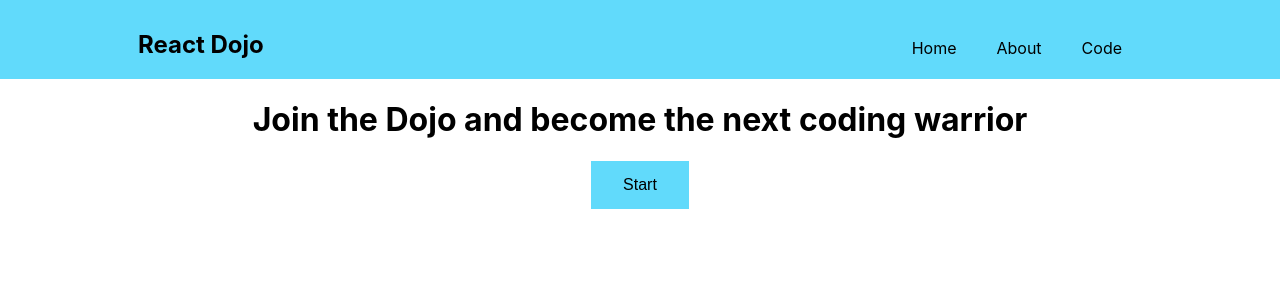
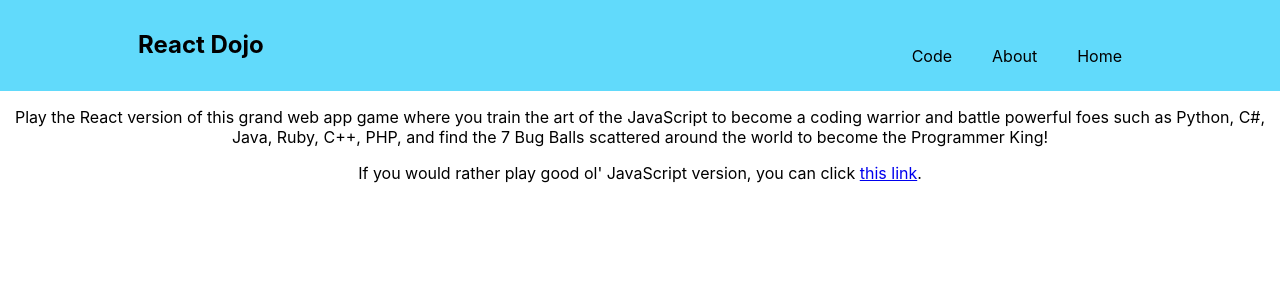
Before and after one commit to mohammedasker/ReactDojo, a React (Create React App) app: page /about in a window 1280 px wide. Shown: the top 300 px of the page. Built offline with nearby package versions, Linux system fonts and the light colour scheme.

Commit message:
added react router dom and created pages

```diff
--- a/package.json
+++ b/package.json
@@ -8,6 +8,7 @@
     "@testing-library/user-event": "^12.1.10",
     "react": "^17.0.1",
     "react-dom": "^17.0.1",
+    "react-router-dom": "^5.2.0",
     "react-scripts": "4.0.0",
     "web-vitals": "^0.2.4"
   },
--- a/src/App.css
+++ b/src/App.css
@@ -26,12 +26,12 @@ nav a h1 {
 	float: left;
 }
 
-nav ul {
+nav ul li {
 	text-decoration: none;
 	text-transform: none;
 	list-style: none;
 	float: right;
-	padding-top: 12px;
+	padding-bottom: 25px;
 }
 
 /* Global */
--- a/src/App.js
+++ b/src/App.js
@@ -1,12 +1,15 @@
-import React, { useState } from "react";
+import React from "react";
+import { BrowserRouter as Router, Switch, Route, Link } from "react-router-dom";
+
+import Home from "./pages/Home/home";
+import About from "./pages/About/about";
+
 import "./App.css";
 
 function App() {
-	const [showText, setShowText] = useState(false);
-	const onClick = () => setShowText(true);
-
 	return (
 		<div className="App">
+			<Router>
 				<header>
 					<div className="container">
 						<nav>
@@ -14,97 +17,34 @@ function App() {
 								<h1>React Dojo</h1>
 							</a>
 							<ul>
-							<a href="/">Home</a>
-							<a href="/">About</a>
-							<a href="/">Code</a>
+								<li>
+									<Link to="/">Home</Link>
+								</li>
+								<li>
+									<Link to="/about">About</Link>
+								</li>
+								<li>
+									<a href="https://github.com/mohammedasker/ReactDojo">Code</a>
+								</li>
 							</ul>
 						</nav>
 					</div>
 				</header>
-			<h1>Join the Dojo and become the next coding warrior</h1>
-			<button onClick={onClick}>Start</button>
-			{showText ? <TextOne /> : null}
+
+				<Switch>
+					<Route exact path="/">
+						<Home />
+					</Route>
+					<Route path="/about">
+						<About />
+					</Route>
+				</Switch>
+			</Router>
 		</div>
 	);
 }
 
-const TextOne = () => {
-	const [showText, setShowText] = useState(false);
-	const onClick = () => setShowText(true);
-
-	return (
-		<div>
-			<p>Welcome to the React Dojo</p>
-			<button onClick={onClick}>Intro</button>
-			{showText ? <TextTwo /> : null}
-		</div>
-	);
-};
-
-const TextTwo = () => {
-	const [showText, setShowText] = useState(false);
-	const onClick = () => setShowText(true);
-
-	return (
-		<div>
-			<p>
-				My name is JavaScript and I'm here to teach you every skills I know to
-				help you become the strongest Coding Warrior in the world!
-			</p>
-			<button onClick={onClick}>Continue</button>
-			{showText ? <TextThree /> : null}
-		</div>
-	);
-};
-
-const TextThree = () => {
-	const [showYes, setShowYes] = useState(false);
-	const [showNo, setShowNo] = useState(false);
-	const onClickYes = () => setShowYes(true);
-	const onClickNo = () => setShowNo(true);
-
-	return (
-		<div>
-			<p>The training will be a living hell! Are you ready?</p>
-			<div className="choice">
-				<button onClick={onClickYes}>Yes</button>
-				<button onClick={onClickNo}>No</button>
-			</div>
-			{showNo ? <TextFour /> : null}
-			{showYes ? <TextFive /> : null}
-		</div>
-	);
-};
-
-const TextFour = () => {
-	const retryButton = () => window.location.reload();
-
-	return (
-		<div>
-			<p>I see. When you're ready for the training, let me know.</p>
-			<button onClick={retryButton}>Retry</button>
-		</div>
-	);
-};
-
-const TextFive = () => {
-	const retryButton = () => window.location.reload();
-
-	return (
-		<div>
-			<p>Good! Then, let's begin by going to the first stage.</p>
-			<button onClick={retryButton}>Go to Stage 1</button>
-		</div>
-	);
-};
-
 /**
- * THINGS TO DO
- *
- * if I clicked yes button, show TextFive component
- * else if I clicked no button, show TextFour component
- * else, show nothing
- *
  * THINGS TO LEARN
  * How to pass functions as props in React hooks
  * How to conditionally render components i.e. show component 1 if button 1 is clicked and show component 2 if button 2 is clicked
--- /dev/null
+++ b/src/pages/About/about.jsx
@@ -0,0 +1,19 @@
+import React from "react";
+
+const About = () => (
+	<div>
+		<p>
+			Play the React version of this grand web app game where you train the art
+			of the JavaScript to become a coding warrior and battle powerful foes such
+			as Python, C#, Java, Ruby, C++, PHP, and find the 7 Bug Balls scattered
+			around the world to become the Programmer King!
+		</p>
+
+		<p>
+			If you would rather play good ol' JavaScript version, you can click{" "}
+			<a href="https://github.com/mohammedasker/JSDojo">this link</a>.
+		</p>
+	</div>
+);
+
+export default About;
--- /dev/null
+++ b/src/pages/Home/home.jsx
@@ -0,0 +1,87 @@
+import React, { useState } from "react";
+import "./home.css";
+
+const Home = () => {
+	const [showText, setShowText] = useState(false);
+	const onClick = () => setShowText(true);
+
+	return (
+		<div className="App">
+			<h1>Join the Dojo and become the next coding warrior</h1>
+			<button onClick={onClick}>Start</button>
+			{showText ? <TextOne /> : null}
+		</div>
+	);
+};
+
+const TextOne = () => {
+	const [showText, setShowText] = useState(false);
+	const onClick = () => setShowText(true);
+
+	return (
+		<div>
+			<p>Welcome to the React Dojo</p>
+			<button onClick={onClick}>Intro</button>
+			{showText ? <TextTwo /> : null}
+		</div>
+	);
+};
+
+const TextTwo = () => {
+	const [showText, setShowText] = useState(false);
+	const onClick = () => setShowText(true);
+
+	return (
+		<div>
+			<p>
+				My name is JavaScript and I'm here to teach you every skills I know to
+				help you become the strongest Coding Warrior in the world!
+			</p>
+			<button onClick={onClick}>Continue</button>
+			{showText ? <TextThree /> : null}
+		</div>
+	);
+};
+
+const TextThree = () => {
+	const [showYes, setShowYes] = useState(false);
+	const [showNo, setShowNo] = useState(false);
+	const onClickYes = () => setShowYes(true);
+	const onClickNo = () => setShowNo(true);
+
+	return (
+		<div>
+			<p>The training will be a living hell! Are you ready?</p>
+			<div className="choice">
+				<button onClick={onClickYes}>Yes</button>
+				<button onClick={onClickNo}>No</button>
+			</div>
+			{showNo ? <TextFour /> : null}
+			{showYes ? <TextFive /> : null}
+		</div>
+	);
+};
+
+const TextFour = () => {
+	const retryButton = () => window.location.reload();
+
+	return (
+		<div>
+			<p>I see. When you're ready for the training, let me know.</p>
+			<button onClick={retryButton}>Retry</button>
+		</div>
+	);
+};
+
+const TextFive = () => {
+	const retryButton = () => window.location.reload();
+
+	return (
+		<div>
+			<p>Good! Then, let's begin by going to the first stage.</p>
+			<button onClick={retryButton}>Go to Stage 1</button>
+		</div>
+	);
+};
+
+export default Home;
```
Also changed, not shown: src/pages/Home/home.css (added), 1 other file (tests, documents, lock files or other folders). Lines whose indentation alone changed are shown as unchanged.
